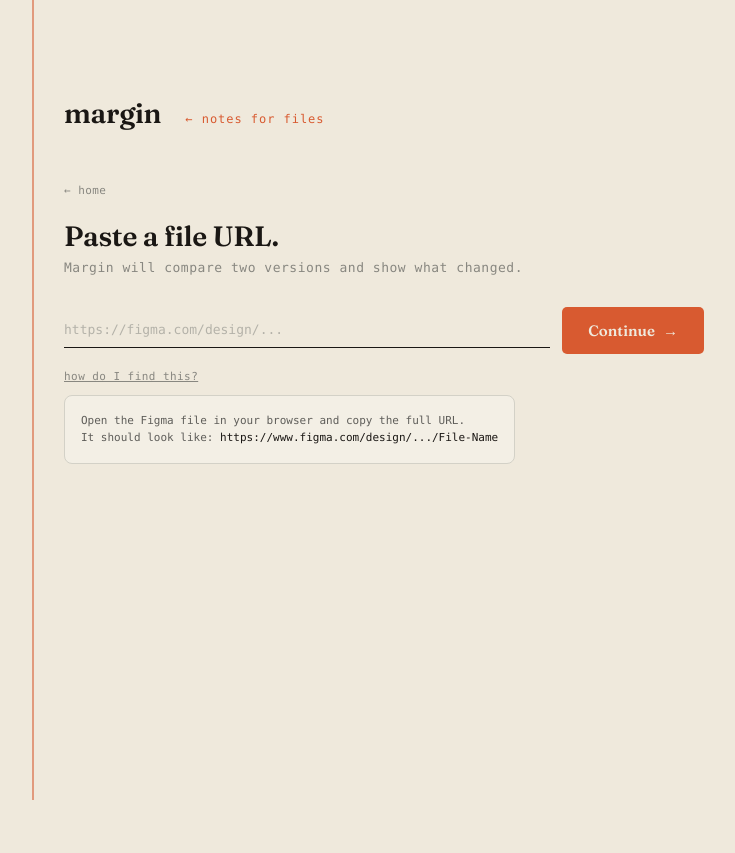
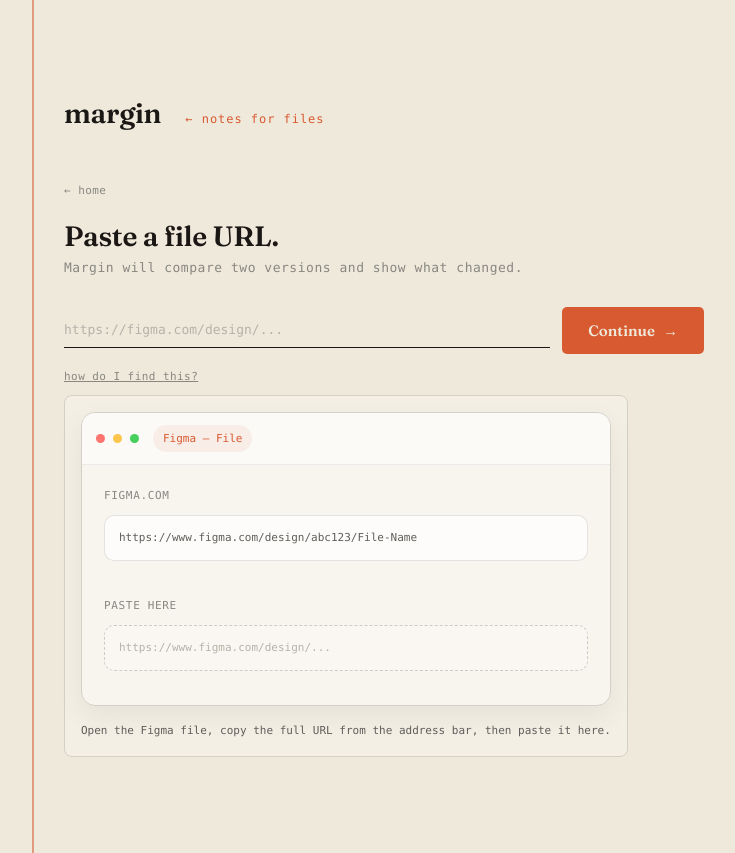
Before and after one commit to jps-wilson/margin, a React (Vite) app in the folder client/: page /paste in a window 1280 px wide. Both pictures are taken after a click on the button "how do I find this?". Shown: the whole page, without its empty margins (64-799 px from the left). Before the commit the page ends 800 px from the top, so only its background shows below. Built offline with nearby package versions, Linux system fonts and the light colour scheme; no server answers; a web font is replaced by a local one.

Commit message:
Enhance helper panel in Paste component with browser mockup and improved guidance for URL input

```diff
--- a/client/src/pages/Paste.css
+++ b/client/src/pages/Paste.css
@@ -101,3 +101,487 @@
   font-size: 11px;
   color: var(--ink);
 }
+.helper-panel--animated {
+  display: flex;
+  flex-direction: column;
+  gap: var(--s-4);
+}
+
+.helper-panel__text {
+  margin: 0;
+  font-family: var(--mono);
+  font-size: 11px;
+  line-height: 1.6;
+  color: var(--stone);
+  max-width: 640px;
+}
+
+.guide-animation {
+  width: 100%;
+  max-width: 640px;
+}
+
+.guide-window {
+  position: relative;
+  overflow: hidden;
+  border: 1px solid var(--faint);
+  border-radius: 12px;
+  background: rgba(255, 255, 255, 0.32);
+  box-shadow: 0 8px 24px rgba(0, 0, 0, 0.05);
+}
+
+.guide-toolbar {
+  display: flex;
+  gap: 6px;
+  padding: 12px 14px;
+  border-bottom: 1px solid rgba(0, 0, 0, 0.06);
+}
+
+.guide-dot {
+  width: 8px;
+  height: 8px;
+  border-radius: 999px;
+  background: var(--faint);
+}
+
+.guide-canvas {
+  position: relative;
+  min-height: 180px;
+  padding: 22px;
+}
+
+.guide-urlbar,
+.guide-input-target {
+  position: relative;
+  display: flex;
+  align-items: center;
+  min-height: 44px;
+  padding: 0 14px;
+  border-radius: 8px;
+  font-family: var(--mono);
+  font-size: 11px;
+  letter-spacing: 0.02em;
+}
+
+.guide-urlbar {
+  width: 100%;
+  max-width: 560px;
+  border: 1px solid rgba(0, 0, 0, 0.08);
+  background: rgba(255, 255, 255, 0.55);
+  color: var(--stone);
+  animation: guideFocus 4s ease-in-out infinite;
+}
+
+.guide-input-target {
+  width: 100%;
+  max-width: 560px;
+  margin-top: 48px;
+  border: 1px dashed rgba(0, 0, 0, 0.15);
+  background: rgba(255, 255, 255, 0.25);
+  color: var(--mid);
+}
+
+.guide-caret {
+  width: 2px;
+  height: 18px;
+  margin-left: 6px;
+  background: var(--ember);
+  animation: blink 1s steps(2) infinite;
+}
+
+.guide-highlight {
+  position: absolute;
+  left: 22px;
+  width: calc(100% - 44px);
+  max-width: 560px;
+  border-radius: 8px;
+  pointer-events: none;
+  opacity: 0;
+}
+
+.guide-highlight--url {
+  top: 22px;
+  height: 46px;
+  border: 2px solid rgba(216, 90, 48, 0.55);
+  box-shadow: 0 0 0 6px rgba(216, 90, 48, 0.08);
+  animation: highlightUrl 4s ease-in-out infinite;
+}
+
+.guide-highlight--input {
+  top: 118px;
+  height: 46px;
+  border: 2px solid rgba(88, 56, 255, 0.45);
+  box-shadow: 0 0 0 6px rgba(88, 56, 255, 0.08);
+  animation: highlightInput 4s ease-in-out infinite;
+}
+
+.guide-arrow {
+  position: absolute;
+  left: 52%;
+  transform: translateX(-50%);
+  font-family: var(--mono);
+  font-size: 16px;
+  color: var(--ember);
+  opacity: 0;
+}
+
+.guide-arrow--down {
+  top: 78px;
+  animation: arrowDown 4s ease-in-out infinite;
+}
+
+.helper-panel--browser {
+  display: flex;
+  flex-direction: column;
+  gap: var(--s-4);
+  max-width: 720px;
+}
+
+.helper-panel__text {
+  margin: 0;
+  font-family: var(--mono);
+  font-size: 11px;
+  line-height: 1.6;
+  color: var(--stone);
+}
+
+.browser-mock {
+  overflow: hidden;
+  border: 1px solid var(--faint);
+  border-radius: 14px;
+  background: rgba(255, 255, 255, 0.35);
+  box-shadow: 0 10px 28px rgba(0, 0, 0, 0.06);
+}
+
+.browser-chrome {
+  display: flex;
+  align-items: center;
+  gap: 8px;
+  padding: 12px 14px;
+  border-bottom: 1px solid rgba(0, 0, 0, 0.06);
+  background: rgba(255, 255, 255, 0.55);
+}
+
+.browser-dot {
+  width: 9px;
+  height: 9px;
+  border-radius: 999px;
+  opacity: 0.85;
+}
+
+.browser-dot--red {
+  background: #ff5f57;
+}
+
+.browser-dot--yellow {
+  background: #febc2e;
+}
+
+.browser-dot--green {
+  background: #28c840;
+}
+
+.browser-tab {
+  margin-left: 6px;
+  padding: 5px 10px;
+  border-radius: 999px;
+  background: rgba(216, 90, 48, 0.08);
+  font-family: var(--mono);
+  font-size: 11px;
+  color: var(--ember);
+}
+
+.browser-content {
+  position: relative;
+  min-height: 240px;
+  padding: 22px;
+}
+
+.address-row {
+  position: relative;
+  display: grid;
+  gap: 10px;
+  max-width: 620px;
+}
+
+.address-label {
+  font-family: var(--mono);
+  font-size: 11px;
+  letter-spacing: 0.06em;
+  color: var(--mid);
+  text-transform: uppercase;
+}
+
+.address-bar {
+  display: flex;
+  align-items: center;
+  min-height: 46px;
+  padding: 0 14px;
+  border: 1px solid rgba(0, 0, 0, 0.1);
+  border-radius: 10px;
+  background: rgba(255, 255, 255, 0.72);
+  font-family: var(--mono);
+  font-size: 11px;
+  color: var(--stone);
+  animation: addressGlow 4s ease-in-out infinite;
+}
+
+.address-text {
+  white-space: nowrap;
+  overflow: hidden;
+  text-overflow: ellipsis;
+}
+
+.address-caret {
+  width: 2px;
+  height: 18px;
+  margin-left: 6px;
+  background: var(--ember);
+  animation: blink 1s steps(2) infinite;
+}
+
+.copy-chip {
+  position: absolute;
+  top: 52px;
+  right: 14px;
+  display: inline-flex;
+  align-items: center;
+  justify-content: center;
+  min-width: 54px;
+  height: 28px;
+  padding: 0 10px;
+  border-radius: 999px;
+  background: var(--ember);
+  color: var(--paper);
+  font-family: var(--mono);
+  font-size: 11px;
+  opacity: 0;
+  animation: copyPulse 4s ease-in-out infinite;
+}
+
+.motion-arrow {
+  position: absolute;
+  left: 50%;
+  top: 102px;
+  transform: translateX(-50%);
+  font-family: var(--mono);
+  font-size: 18px;
+  color: var(--ember);
+  opacity: 0;
+  animation: arrowMove 4s ease-in-out infinite;
+}
+
+.paste-target {
+  position: absolute;
+  left: 22px;
+  right: 22px;
+  top: 132px;
+  display: grid;
+  gap: 10px;
+}
+
+.paste-target__label {
+  font-family: var(--mono);
+  font-size: 11px;
+  letter-spacing: 0.06em;
+  color: var(--mid);
+  text-transform: uppercase;
+}
+
+.paste-target__field {
+  display: flex;
+  align-items: center;
+  min-height: 46px;
+  padding: 0 14px;
+  border: 1px dashed rgba(0, 0, 0, 0.18);
+  border-radius: 10px;
+  background: rgba(255, 255, 255, 0.25);
+}
+
+.paste-target__text {
+  font-family: var(--mono);
+  font-size: 11px;
+  color: var(--placeholder);
+}
+
+.motion-chip {
+  position: absolute;
+  top: 64px;
+  left: 48%;
+  transform: translateX(-50%);
+  padding: 7px 12px;
+  border-radius: 999px;
+  background: rgba(88, 56, 255, 0.14);
+  color: #5838ff;
+  font-family: var(--mono);
+  font-size: 11px;
+  opacity: 0;
+  animation: chipMove 4s ease-in-out infinite;
+}
+
+/* KEYFRAMES */
+@keyframes guideFocus {
+  0%,
+  18% {
+    transform: translateY(0);
+  }
+  24%,
+  100% {
+    transform: translateY(0);
+  }
+}
+
+@keyframes highlightUrl {
+  0%,
+  14% {
+    opacity: 1;
+  }
+  18%,
+  100% {
+    opacity: 0;
+  }
+}
+
+@keyframes arrowDown {
+  0%,
+  14% {
+    opacity: 0;
+    transform: translateX(-50%) translateY(-4px);
+  }
+  20%,
+  38% {
+    opacity: 1;
+    transform: translateX(-50%) translateY(0);
+  }
+  44%,
+  100% {
+    opacity: 0;
+    transform: translateX(-50%) translateY(4px);
+  }
+}
+
+@keyframes highlightInput {
+  0%,
+  38% {
+    opacity: 0;
+  }
+  44%,
+  68% {
+    opacity: 1;
+  }
+  74%,
+  100% {
+    opacity: 0;
+  }
+}
+
+@keyframes blink {
+  0%,
+  49% {
+    opacity: 1;
+  }
+  50%,
+  100% {
+    opacity: 0;
+  }
+}
+
+@keyframes addressGlow {
+  0%,
+  18% {
+    border-color: rgba(0, 0, 0, 0.1);
+  }
+  22%,
+  38% {
+    border-color: rgba(216, 90, 48, 0.5);
+    box-shadow: 0 0 0 5px rgba(216, 90, 48, 0.08);
+  }
+  44%,
+  100% {
+    border-color: rgba(0, 0, 0, 0.1);
+    box-shadow: none;
+  }
+}
+
+@keyframes copyPulse {
+  0%,
+  16% {
+    opacity: 0;
+    transform: translateY(-2px);
+  }
+  20%,
+  28% {
+    opacity: 1;
+    transform: translateY(0);
+  }
+  32%,
+  100% {
+    opacity: 0;
+    transform: translateY(2px);
+  }
+}
+
+@keyframes arrowMove {
+  0%,
+  22% {
+    opacity: 0;
+    transform: translateX(-50%) translateY(-4px);
+  }
+  28%,
+  40% {
+    opacity: 1;
+    transform: translateX(-50%) translateY(0);
+  }
+  46%,
+  100% {
+    opacity: 0;
+    transform: translateX(-50%) translateY(4px);
+  }
+}
+
+@keyframes chipMove {
+  0%,
+  16% {
+    opacity: 0;
+    transform: translateX(-50%) translateY(0) scale(0.96);
+  }
+  20%,
+  28% {
+    opacity: 1;
+    transform: translateX(-50%) translateY(0) scale(1);
+  }
+  34%,
+  44% {
+    opacity: 1;
+    transform: translateX(-50%) translateY(72px) scale(1);
+  }
+  50%,
+  100% {
+    opacity: 0;
+    transform: translateX(-50%) translateY(88px) scale(0.96);
+  }
+}
+
+@keyframes blink {
+  0%,
+  49% {
+    opacity: 1;
+  }
+  50%,
+  100% {
+    opacity: 0;
+  }
+}
+
+/* MEDIA QUERIES */
+@media (max-width: 768px) {
+  .browser-content {
+    min-height: 220px;
+    padding: 18px;
+  }
+
+  .paste-target {
+    left: 18px;
+    right: 18px;
+  }
+}
--- a/client/src/pages/Paste.jsx
+++ b/client/src/pages/Paste.jsx
@@ -93,11 +93,48 @@
         </button>
 
         {showHelp && (
-          <div className='helper-panel'>
-            <p>Open the Figma file in your browser and copy the full URL.</p>
-            <p>
-              It should look like:{" "}
-              <code>https://www.figma.com/design/.../File-Name</code>
+          <div
+            className='helper-panel helper-panel--browser'
+            aria-live='polite'
+          >
+            <div className='browser-mock' aria-hidden='true'>
+              <div className='browser-chrome'>
+                <span className='browser-dot browser-dot--red' />
+                <span className='browser-dot browser-dot--yellow' />
+                <span className='browser-dot browser-dot--green' />
+                <div className='browser-tab'>Figma — File</div>
+              </div>
+
+              <div className='browser-content'>
+                <div className='address-row'>
+                  <span className='address-label'>figma.com</span>
+                  <div className='address-bar'>
+                    <span className='address-text'>
+                      https://www.figma.com/design/abc123/File-Name
+                    </span>
+                    <span className='address-caret' />
+                  </div>
+                  <div className='copy-chip'>Copy</div>
+                </div>
+
+                <div className='motion-arrow'>↓</div>
+
+                <div className='paste-target'>
+                  <span className='paste-target__label'>Paste here</span>
+                  <div className='paste-target__field'>
+                    <span className='paste-target__text'>
+                      https://www.figma.com/design/...
+                    </span>
+                  </div>
+                </div>
+
+                <div className='motion-chip'>Copied</div>
+              </div>
+            </div>
+
+            <p className='helper-panel__text'>
+              Open the Figma file, copy the full URL from the address bar, then
+              paste it here.
             </p>
           </div>
         )}
```
